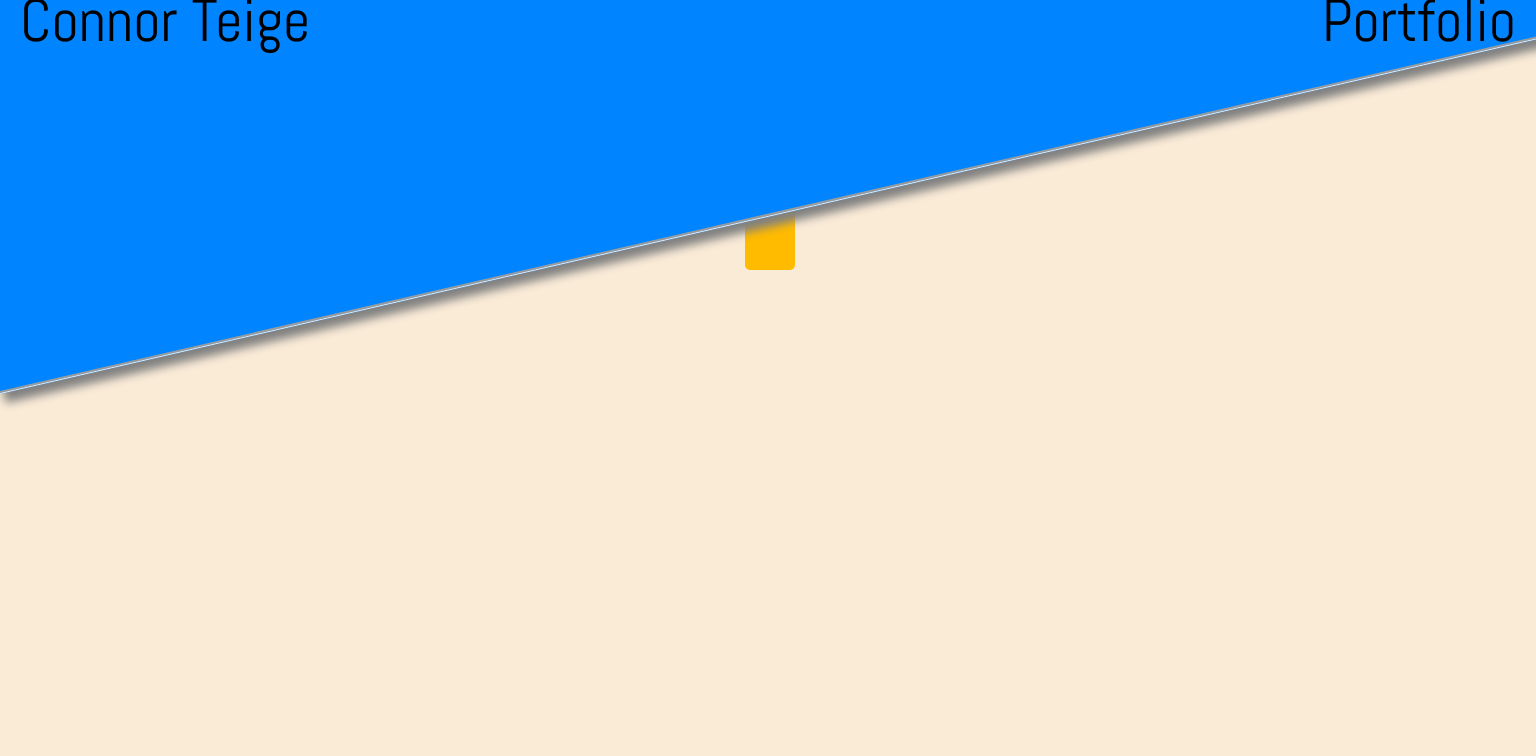
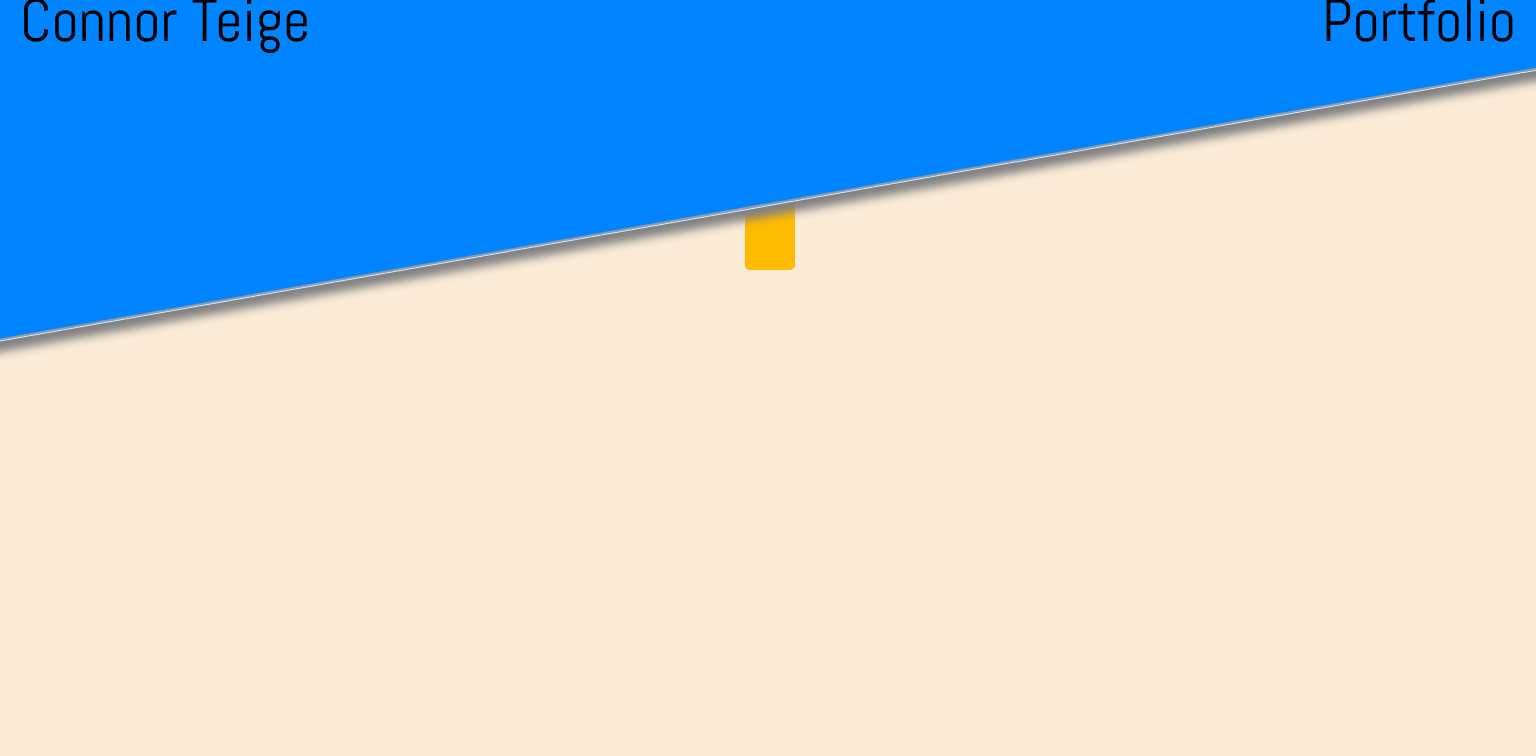
Before and after one commit to cmt0726/cmt0726.github.io, a plain HTML site: page websiteV3/Portfolio/index.html in a window 1536 px wide. Shown: the part 28-784 px from the top of the page. Drawn offline with Linux system fonts and the light colour scheme.

Commit message:
added media updates

```diff
--- a/websiteV3/Portfolio/style/index.css
+++ b/websiteV3/Portfolio/style/index.css
@@ -135,3 +135,9 @@ html {
     font-family: 'Roboto Mono', monospace;
     font-size: 20px;
 }
+
+@media only screen and (min-width: 1500px) {
+    #rotatedTitleBar {
+        transform: rotate(-10deg);
+    }
+}
```
